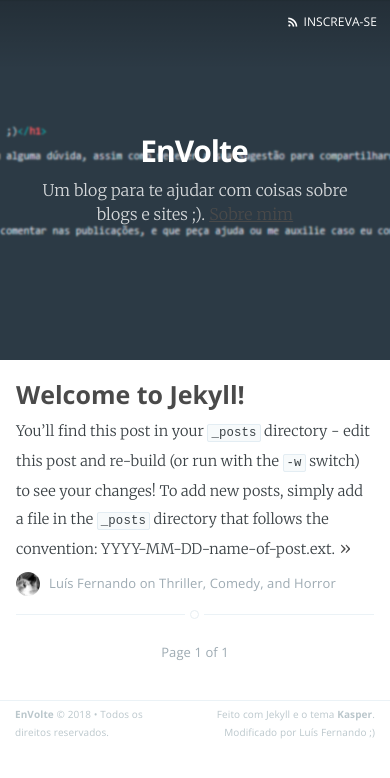
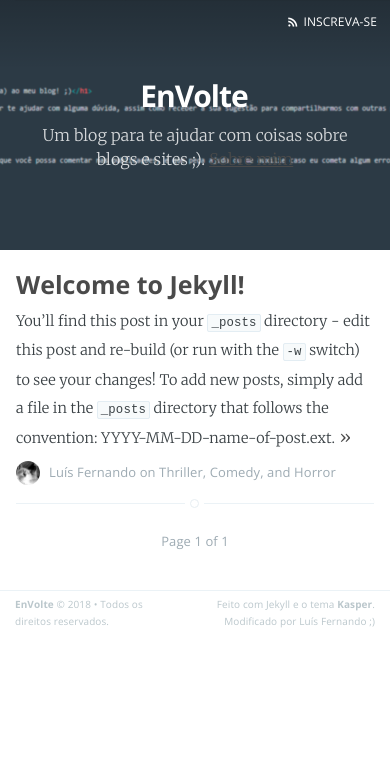
Before and after one commit to EnVolte/envolte.github.io, a Jekyll site: the page built from index.html, in a window 390 px wide. Shown: the top 778 px of the page. Built offline with Jekyll 4.4.1, drawn with Linux system fonts in a browser that asks for light colours; the list of posts is cut into pages by our own code.

Commit message:
Update screen.css

```diff
--- a/assets/css/screen.css
+++ b/assets/css/screen.css
@@ -468,7 +468,7 @@
    4. General - The main styles for the the theme
    ========================================================================== */
 
-/* Big cover image on the home page */
+/* Big image on the home page */
 .main-header {
     position: relative;
     display: table;
@@ -1458,7 +1458,7 @@
 
     .main-header {
         margin-bottom: 15px;
-        height: 40%;
+        height: 20%;
     }
 
     .no-cover.main-header {
```
